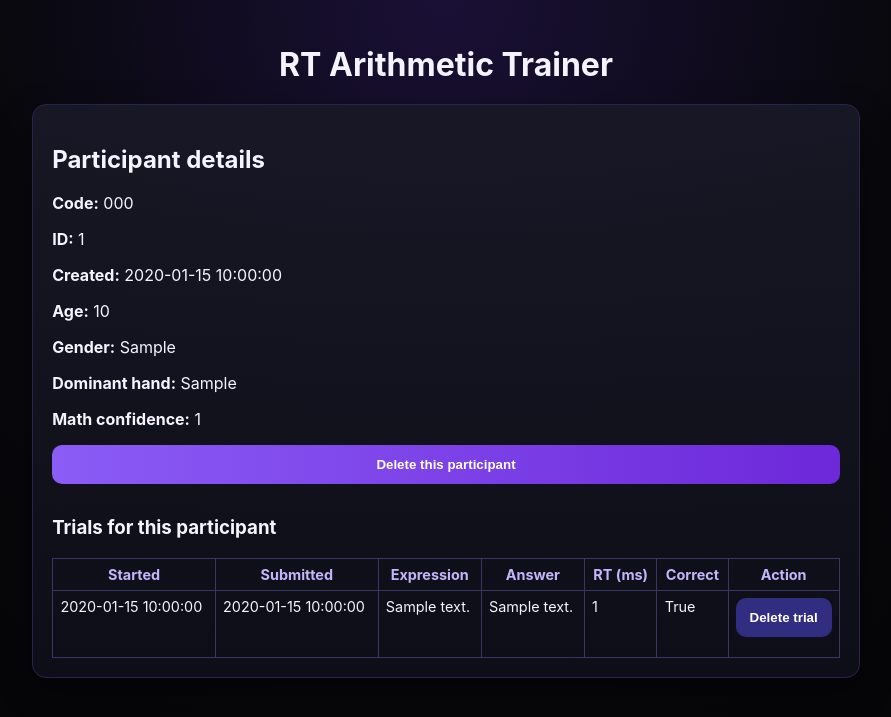
After one commit to BennetC/CarryTheOne, a Flask app: page /admin/participant/1 in a window 1280 px wide. The commit adds this page. Shown: the top 717 px of the page, without its empty margins (194-1085 px from the left). Run offline with Flask 3, Linux system fonts and the light colour scheme; the visitor is signed in with stand-in values (Sample User, id 1); tables that the repository leaves empty hold one stand-in row (values such as "Sample post").

Commit message:
Add admin user/session management and inactivity timeout

```diff
--- a/app.py
+++ b/app.py
@@ -4,6 +4,7 @@ import os
 import random
 import uuid
 from datetime import datetime
+from datetime import timedelta
 from statistics import mean, median
 
 from flask import (
@@ -26,6 +27,7 @@ app.config["SQLALCHEMY_DATABASE_URI"] = "sqlite:///rt_training.db"
 app.config["SQLALCHEMY_TRACK_MODIFICATIONS"] = False
 
 db = SQLAlchemy(app)
+SESSION_TIMEOUT = timedelta(minutes=5)
 
 
 def utcnow_naive() -> datetime:
@@ -40,6 +42,10 @@ class Participant(db.Model):
     created_at = db.Column(db.DateTime, nullable=False, default=utcnow_naive)
     user_agent = db.Column(db.String(512), nullable=True)
     device_hint = db.Column(db.String(128), nullable=True)
+    age = db.Column(db.Integer, nullable=True)
+    gender = db.Column(db.String(32), nullable=True)
+    dominant_hand = db.Column(db.String(16), nullable=True)
+    math_confidence = db.Column(db.Integer, nullable=True)
 
 
 class Trial(db.Model):
@@ -338,16 +344,31 @@ def generate_scaled_problem(operations, scaling_factor: float, seed=None):
     }
 
 
-def get_or_create_participant(code: str):
+def get_or_create_participant(
+    code: str,
+    age: int | None = None,
+    gender: str | None = None,
+    dominant_hand: str | None = None,
+    math_confidence: int | None = None,
+):
     code = code.strip()
     existing = Participant.query.filter_by(code=code).first()
     if existing:
+        existing.age = age
+        existing.gender = gender
+        existing.dominant_hand = dominant_hand
+        existing.math_confidence = math_confidence
+        db.session.commit()
         return existing
 
     p = Participant(
         code=code,
         user_agent=request.headers.get("User-Agent", "")[:512],
         device_hint=detect_device_hint(request.headers.get("User-Agent", "")),
+        age=age,
+        gender=gender,
+        dominant_hand=dominant_hand,
+        math_confidence=math_confidence,
     )
     db.session.add(p)
     db.session.commit()
@@ -365,6 +386,17 @@ def require_admin():
     return bool(session.get("admin_authed"))
 
 
+def is_trial_timed_out(trial: Trial) -> bool:
+    if not trial or trial.submitted_at is not None or trial.started_at is None:
+        return False
+    return utcnow_naive() - trial.started_at > SESSION_TIMEOUT
+
+
+def delete_trial(trial: Trial):
+    db.session.delete(trial)
+    db.session.commit()
+
+
 def parse_iso_naive(value: str):
     if not value:
         return None
@@ -374,6 +406,23 @@ def parse_iso_naive(value: str):
     return parsed
 
 
+def ensure_participant_columns():
+    inspector = db.inspect(db.engine)
+    existing_columns = {col["name"] for col in inspector.get_columns("participants")}
+    migrations = {
+        "age": "INTEGER",
+        "gender": "VARCHAR(32)",
+        "dominant_hand": "VARCHAR(16)",
+        "math_confidence": "INTEGER",
+    }
+
+    for col_name, col_type in migrations.items():
+        if col_name in existing_columns:
+            continue
+        db.session.execute(db.text(f"ALTER TABLE participants ADD COLUMN {col_name} {col_type}"))
+    db.session.commit()
+
+
 @app.route("/", methods=["GET", "POST"])
 def index():
     if request.method == "POST":
@@ -381,11 +430,27 @@ def index():
             flash("You must agree to participate before starting.")
             return render_template("index.html")
 
+        age = request.form.get("age", type=int)
+        if age is not None and (age < 5 or age > 120):
+            age = None
+
+        gender = (request.form.get("gender") or "").strip()[:32] or None
+        dominant_hand = (request.form.get("dominant_hand") or "").strip()[:16] or None
+        math_confidence = request.form.get("math_confidence", type=int)
+        if math_confidence is not None and (math_confidence < 1 or math_confidence > 5):
+            math_confidence = None
+
         code = (request.form.get("code") or "").strip()
         if "generate" in request.form or not code:
             code = random_code()
 
-        participant = get_or_create_participant(code)
+        participant = get_or_create_participant(
+            code,
+            age=age,
+            gender=gender,
+            dominant_hand=dominant_hand,
+            math_confidence=math_confidence,
+        )
         session["participant_id"] = participant.id
 
         resp = make_response(redirect(url_for("task")))
@@ -408,6 +473,13 @@ def task():
         if not trial or trial.submitted_at is not None:
             flash("Trial not found or already submitted. Please try a new problem.")
             return redirect(url_for("task"))
+
+        if is_trial_timed_out(trial):
+            delete_trial(trial)
+            session.pop("participant_id", None)
+            session.pop("last_trial_id", None)
+            flash("Session ended due to 5 minutes of inactivity. The idle trial was not saved.")
+            return redirect(url_for("index"))
 
         user_answer = (request.form.get("user_answer") or "").strip()
         rt_ms = request.form.get("rt_ms", type=int)
@@ -477,6 +549,21 @@ def task():
     )
 
 
+@app.route("/stop", methods=["POST"])
+def stop():
+    trial_id = request.form.get("trial_id", "")
+    participant = get_current_participant()
+    if participant and trial_id:
+        trial = Trial.query.filter_by(id=trial_id, participant_id=participant.id, submitted_at=None).first()
+        if trial:
+            delete_trial(trial)
+
+    session.pop("participant_id", None)
+    session.pop("last_trial_id", None)
+    flash("Session ended. Your solved questions were saved as you completed them.")
+    return redirect(url_for("index"))
+
+
 @app.route("/feedback")
 def feedback():
     participant = get_current_participant()
@@ -512,6 +599,8 @@ def admin():
     op_type = request.args.get("op_type", "")
     start_date = request.args.get("start_date", "")
     end_date = request.args.get("end_date", "")
+    participant_code = (request.args.get("participant_code") or "").strip()
+    participant_id = (request.args.get("participant_id") or "").strip()
 
     start_dt = parse_iso_naive(start_date)
     end_dt = parse_iso_naive(end_date)
@@ -519,6 +608,14 @@ def admin():
     trials_query = Trial.query.filter(Trial.submitted_at.isnot(None))
     if op_type:
         trials_query = trials_query.filter_by(op_type=op_type)
+    if participant_id:
+        trials_query = trials_query.filter_by(participant_id=participant_id)
+    elif participant_code:
+        participant = Participant.query.filter_by(code=participant_code).first()
+        if participant:
+            trials_query = trials_query.filter_by(participant_id=participant.id)
+        else:
+            trials_query = trials_query.filter(db.text("1=0"))
     if start_dt:
         trials_query = trials_query.filter(Trial.submitted_at >= start_dt)
     if end_dt:
@@ -543,6 +640,13 @@ def admin():
         .all()
     )
 
+    participants = (
+        Participant.query.order_by(Participant.created_at.desc())
+        .limit(25)
+        .all()
+    )
+    recent_trials = trials_query.order_by(Trial.submitted_at.desc()).limit(25).all()
+
     return render_template(
         "admin.html",
         show_login=False,
@@ -551,7 +655,58 @@ def admin():
         op_type=op_type,
         start_date=start_date,
         end_date=end_date,
+        participant_code=participant_code,
+        participant_id=participant_id,
+        participants=participants,
+        recent_trials=recent_trials,
     )
+
+
+@app.route("/admin/participant/<participant_id>")
+def admin_participant(participant_id: str):
+    if not require_admin():
+        return redirect(url_for("admin"))
+
+    participant = Participant.query.filter_by(id=participant_id).first_or_404()
+    trials = (
+        Trial.query.filter_by(participant_id=participant.id)
+        .order_by(Trial.started_at.desc())
+        .all()
+    )
+    return render_template("admin_participant.html", participant=participant, trials=trials)
+
+
+@app.route("/admin/delete/participant/<participant_id>", methods=["POST"])
+def delete_participant_admin(participant_id: str):
+    if not require_admin():
+        return redirect(url_for("admin"))
+
+    participant = Participant.query.filter_by(id=participant_id).first()
+    if not participant:
+        flash("Participant not found.")
+        return redirect(url_for("admin"))
+
+    Trial.query.filter_by(participant_id=participant.id).delete(synchronize_session=False)
+    db.session.delete(participant)
+    db.session.commit()
+    flash("Participant and all related trials were deleted.")
+    return redirect(url_for("admin"))
+
+
+@app.route("/admin/delete/trial/<trial_id>", methods=["POST"])
+def delete_trial_admin(trial_id: str):
+    if not require_admin():
+        return redirect(url_for("admin"))
+
+    trial = Trial.query.filter_by(id=trial_id).first()
+    if not trial:
+        flash("Trial not found.")
+        return redirect(url_for("admin"))
+
+    db.session.delete(trial)
+    db.session.commit()
+    flash("Trial deleted.")
+    return redirect(request.referrer or url_for("admin"))
 
 
 @app.route("/admin/export.csv")
@@ -562,6 +717,8 @@ def export_csv():
     op_type = request.args.get("op_type", "")
     start_date = request.args.get("start_date", "")
     end_date = request.args.get("end_date", "")
+    participant_code = (request.args.get("participant_code") or "").strip()
+    participant_id = (request.args.get("participant_id") or "").strip()
 
     start_dt = parse_iso_naive(start_date)
     end_dt = parse_iso_naive(end_date)
@@ -569,6 +726,14 @@ def export_csv():
     trials_query = Trial.query
     if op_type:
         trials_query = trials_query.filter_by(op_type=op_type)
+    if participant_id:
+        trials_query = trials_query.filter_by(participant_id=participant_id)
+    elif participant_code:
+        participant = Participant.query.filter_by(code=participant_code).first()
+        if participant:
+            trials_query = trials_query.filter_by(participant_id=participant.id)
+        else:
+            trials_query = trials_query.filter(db.text("1=0"))
     if start_dt:
         trials_query = trials_query.filter(Trial.submitted_at >= start_dt)
     if end_dt:
@@ -580,6 +745,10 @@ def export_csv():
         [
             "id",
             "participant_id",
+            "participant_age",
+            "participant_gender",
+            "participant_dominant_hand",
+            "participant_math_confidence",
             "expression_text",
             "op_type",
             "a",
@@ -603,11 +772,25 @@ def export_csv():
         ]
     )
 
+    participant_meta = {
+        p.id: p
+        for p in Participant.query.filter(
+            Participant.id.in_(
+                [pid for (pid,) in trials_query.with_entities(Trial.participant_id).distinct().all()]
+            )
+        ).all()
+    }
+
     for t in trials_query.order_by(Trial.started_at.asc()).all():
+        participant = participant_meta.get(t.participant_id)
         writer.writerow(
             [
                 t.id,
                 t.participant_id,
+                participant.age if participant else None,
+                participant.gender if participant else None,
+                participant.dominant_hand if participant else None,
+                participant.math_confidence if participant else None,
                 t.expression_text,
                 t.op_type,
                 t.a,
@@ -645,6 +828,7 @@ def init_db_command():
 
 with app.app_context():
     db.create_all()
+    ensure_participant_columns()
 
 
 if __name__ == "__main__":
--- a/static/app.css
+++ b/static/app.css
@@ -86,6 +86,11 @@ button.secondary { background: #312e81; }
 .checkbox-row { display: flex; gap: .5rem; align-items: center; }
 .checkbox-row input { width: auto; margin: 0; }
 .inline-form { display: grid; gap: .4rem; }
+.table-wrap { overflow-x: auto; margin-top: .75rem; }
+table { width: 100%; border-collapse: collapse; font-size: .9rem; }
+th, td { border: 1px solid #3b3566; padding: .45rem; vertical-align: top; }
+th { color: var(--text-1); }
+td form { margin: 0; }
 
 .task-card {
   text-align: center;
--- /dev/null
+++ b/templates/admin_participant.html
@@ -0,0 +1,52 @@
+{% extends 'base.html' %}
+{% block title %}Participant | Admin{% endblock %}
+{% block content %}
+<section class="card">
+  <h2>Participant details</h2>
+  <p><strong>Code:</strong> {{ participant.code }}</p>
+  <p><strong>ID:</strong> {{ participant.id }}</p>
+  <p><strong>Created:</strong> {{ participant.created_at }}</p>
+  <p><strong>Age:</strong> {{ participant.age if participant.age is not none else 'N/A' }}</p>
+  <p><strong>Gender:</strong> {{ participant.gender or 'N/A' }}</p>
+  <p><strong>Dominant hand:</strong> {{ participant.dominant_hand or 'N/A' }}</p>
+  <p><strong>Math confidence:</strong> {{ participant.math_confidence if participant.math_confidence is not none else 'N/A' }}</p>
+
+  <form method="post" action="{{ url_for('delete_participant_admin', participant_id=participant.id) }}" onsubmit="return confirm('Delete this participant and all of their trials?');">
+    <button type="submit">Delete this participant</button>
+  </form>
+
+  <h3>Trials for this participant</h3>
+  <div class="table-wrap">
+    <table>
+      <thead>
+        <tr>
+          <th>Started</th>
+          <th>Submitted</th>
+          <th>Expression</th>
+          <th>Answer</th>
+          <th>RT (ms)</th>
+          <th>Correct</th>
+          <th>Action</th>
+        </tr>
+      </thead>
+      <tbody>
+        {% for t in trials %}
+        <tr>
+          <td>{{ t.started_at }}</td>
+          <td>{{ t.submitted_at or '—' }}</td>
+          <td>{{ t.expression_text }}</td>
+          <td>{{ t.user_answer or '—' }}</td>
+          <td>{{ t.rt_ms or '—' }}</td>
+          <td>{{ t.is_correct if t.is_correct is not none else '—' }}</td>
+          <td>
+            <form method="post" action="{{ url_for('delete_trial_admin', trial_id=t.id) }}" onsubmit="return confirm('Delete this trial?');">
+              <button type="submit" class="secondary">Delete trial</button>
+            </form>
+          </td>
+        </tr>
+        {% endfor %}
+      </tbody>
+    </table>
+  </div>
+</section>
+{% endblock %}
--- a/templates/task.html
+++ b/templates/task.html
@@ -3,6 +3,7 @@
 {% block content %}
 <section class="card task-card">
   <p class="muted">Type the answer. When correct, you'll automatically continue.</p>
+  <p class="muted">Each solved question is saved immediately.</p>
   <div id="expression" class="expression task-expression" data-trial-id="{{ trial.id }}">{{ trial.expression_text }}</div>
 
   <form id="task-form" class="task-form" method="post" novalidate data-correct-answer="{{ trial.correct_answer }}">
@@ -18,6 +19,11 @@
     <button id="submit-btn" type="submit" hidden aria-hidden="true">Submit</button>
   </form>
   <p class="muted">Scale strategy: {{ scale_meta.strategy }} | Ops: {{ ops }}</p>
+
+  <form id="stop-form" method="post" action="{{ url_for('stop') }}">
+    <input type="hidden" name="trial_id" value="{{ trial.id }}">
+    <button type="submit" class="secondary">Stop session</button>
+  </form>
 
   {% if debug_mode %}
   <details>
```
Also changed, not shown: static/task.js (+25 -0 lines), templates/admin.html (+72 -1 lines), templates/index.html (+26 -0 lines), README.md.
